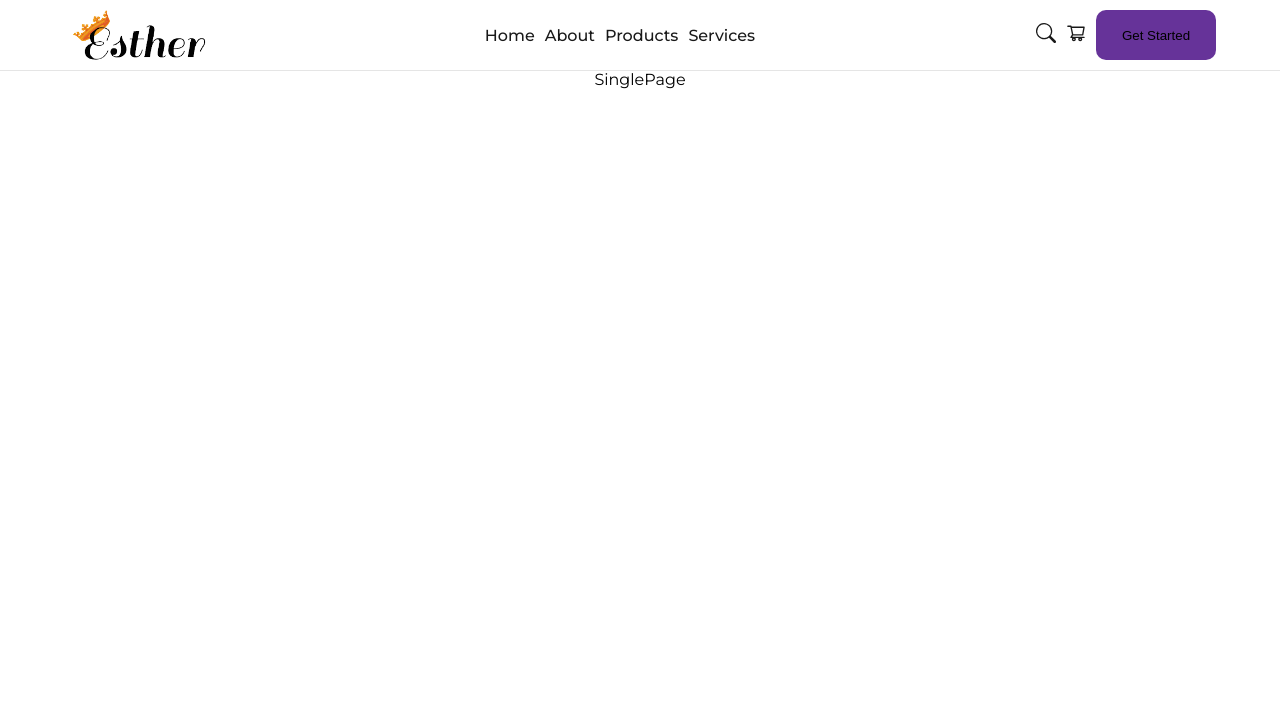
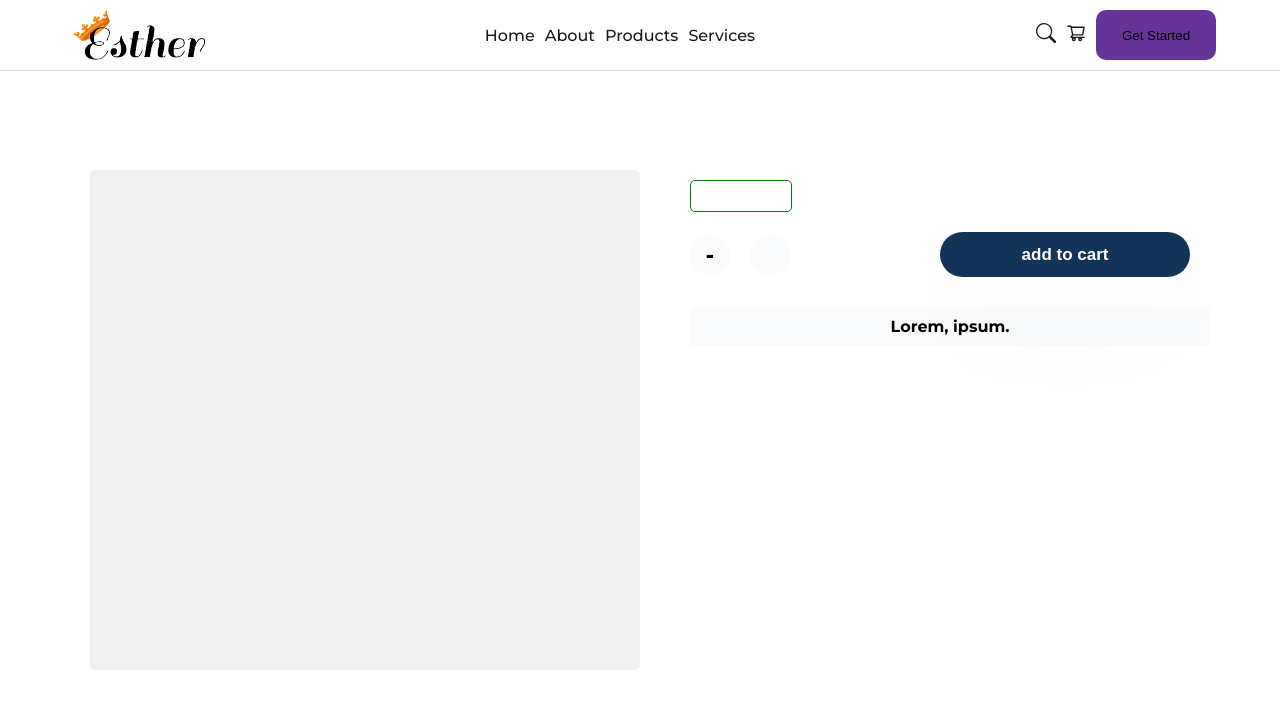
Before and after one commit to OgbuEsther/reduxECommerce, a React (Create React App) app: page /details/1 in a window 1280 px wide. Shown: the top 708 px of the page. Built offline with nearby package versions, Linux system fonts and the light colour scheme.

Commit message:
updating

```diff
--- a/src/components/Singlepage/SinglePage.tsx
+++ b/src/components/Singlepage/SinglePage.tsx
@@ -1,7 +1,136 @@
 import React from "react";
+import styled from "styled-components";
 
 const SinglePage = () => {
-  return <div>SinglePage</div>;
+  return (
+    <div>
+      <Container>
+        <First></First>
+        <Second>
+          <h2></h2>
+          <PriceHold>
+            <Price></Price>
+            <Rating></Rating>
+          </PriceHold>
+          <Holder>
+            <ButtonHold>
+              <But>-</But>
+              <Count></Count>
+              <But></But>
+            </ButtonHold>
+            <MainButton>add to cart</MainButton>
+          </Holder>
+          <DescHold>Lorem, ipsum.</DescHold>
+          <br />
+          <span></span>
+        </Second>
+      </Container>
+    </div>
+  );
 };
 
 export default SinglePage;
+const DescHold = styled.div`
+  width: 100%;
+  background-color: #fafbfd;
+  padding: 10px;
+  margin-top: 30px;
+  font-weight: 700;
+`;
+
+const ButtonHold = styled.div`
+  display: flex;
+  align-items: center;
+`;
+
+const But = styled.button`
+  height: 40px;
+  width: 40px;
+  border-radius: 50%;
+  background-color: #fafbfd;
+  display: flex;
+  justify-content: center;
+  align-items: center;
+  font-weight: 600;
+  font-size: 25px;
+  border: none;
+  box-shadow: rgba(50, 50, 93, 0.25) 0px 50px 100px -20px,
+    rgba(0, 0, 0, 0.3) 0px 30px 60px -30px;
+  margin-right: 20px;
+  cursor: pointer;
+  /* margin-left: 20px; */
+`;
+const Count = styled.div``;
+const MainButton = styled.button`
+  height: 45px;
+  width: 250px;
+  background-color: #123456;
+  color: white;
+  font-size: 17px;
+  font-weight: 700;
+  border: none;
+  outline: none;
+  border-radius: 30px;
+  box-shadow: rgba(50, 50, 93, 0.25) 0px 50px 100px -20px,
+    rgba(0, 0, 0, 0.3) 0px 30px 60px -30px;
+  cursor: pointer;
+`;
+const Holder = styled.div`
+  margin-top: 20px;
+  display: flex;
+  align-items: center;
+  justify-content: space-between;
+`;
+
+const PriceHold = styled.div`
+  display: flex;
+  /* justify-content: space-between; */
+  margin-top: 10px;
+  align-items: center;
+`;
+const Price = styled.div`
+  height: 30px;
+  width: 100px;
+  display: flex;
+  justify-content: center;
+  align-items: center;
+  border: 1px solid green;
+  font-weight: 600;
+  color: green;
+  border-radius: 5px;
+  margin-right: 30px;
+`;
+const Rating = styled.div`
+  font-size: 13px;
+  color: gray;
+  display: flex;
+  align-items: center;
+`;
+
+const Second = styled.div`
+  width: 500px;
+  h2 {
+    margin: 0;
+  }
+  span {
+    margin-top: 20px;
+  }
+`;
+
+const First = styled.div`
+  height: 500px;
+  width: 550px;
+  background-color: #f1f1f1;
+  border-radius: 5px;
+  margin-right: 50px;
+  display: flex;
+  justify-content: center;
+  align-items: center;
+`;
+
+const Container = styled.div`
+  display: flex;
+  justify-content: center;
+  /* align-items: center; */
+  margin-top: 100px;
+`;
```
